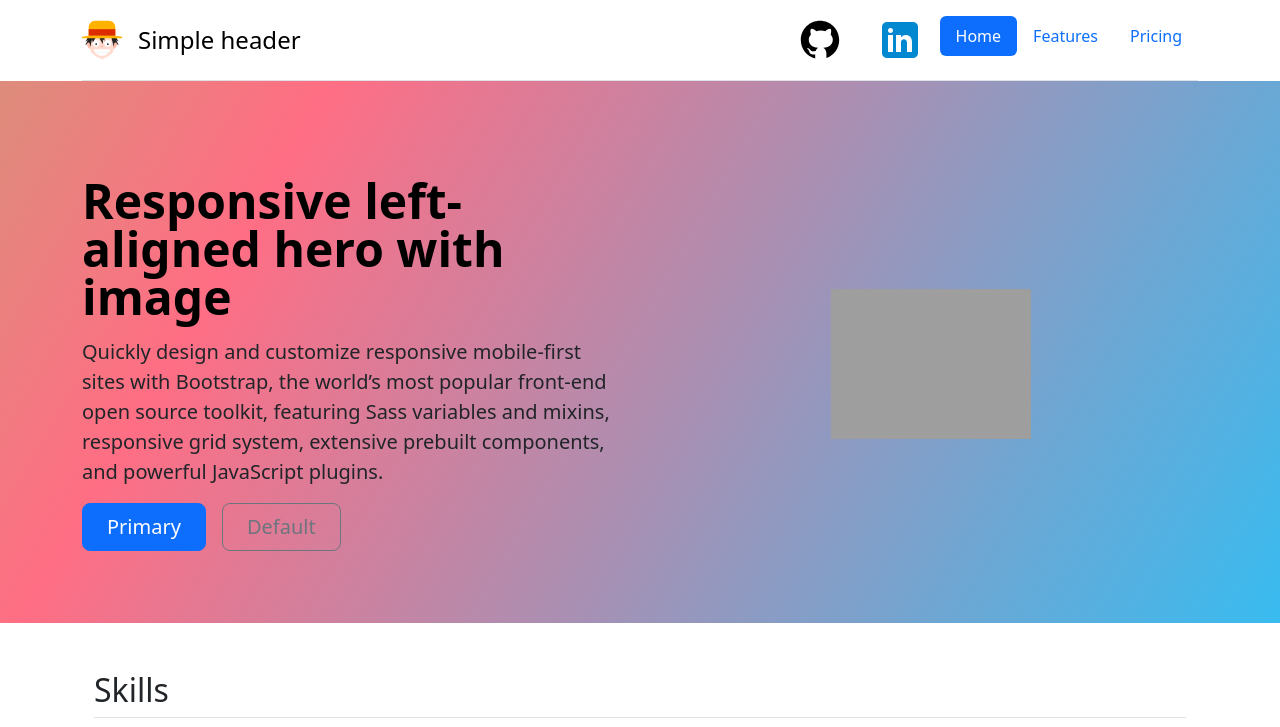
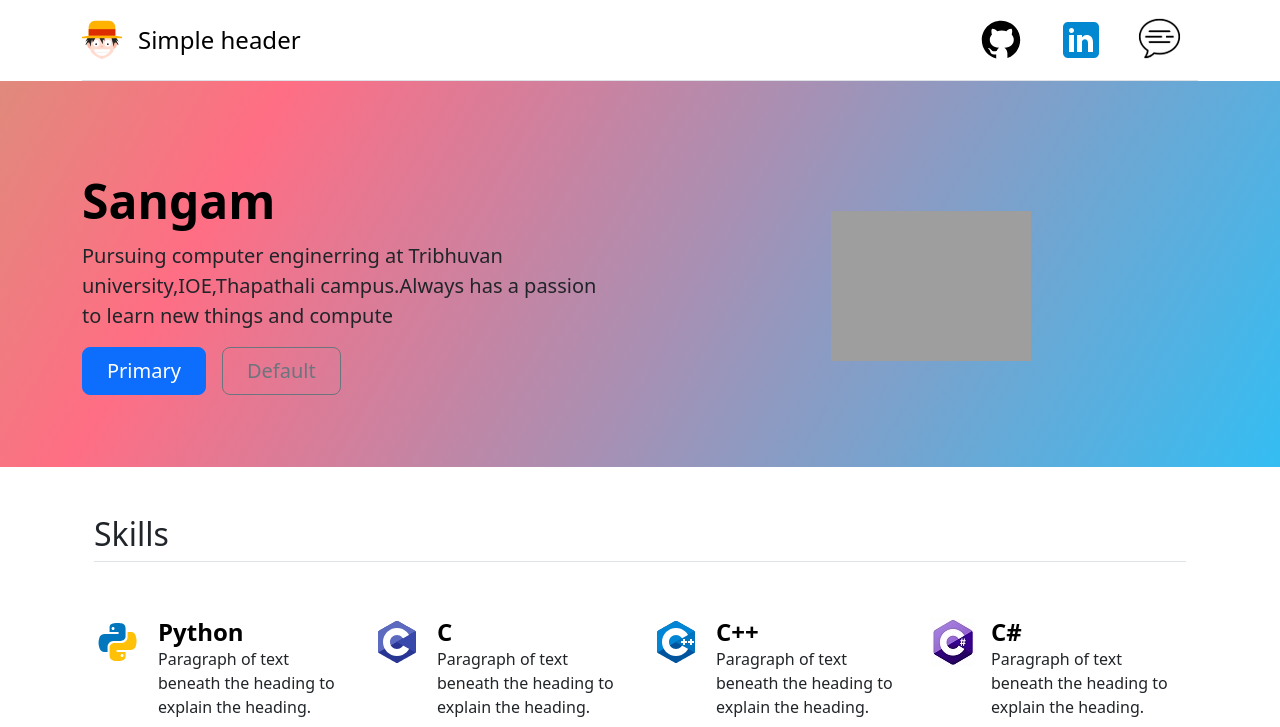
Before and after one commit to Sangameeee/web_portfolio, a Flask app: page / in a window 1280 px wide. Shown: the top 727 px of the page. Run offline with Flask 3, Linux system fonts and the light colour scheme; grey boxes are pictures that could not be loaded.

Commit message:
More customization
added files and images and modified menus

```diff
--- a/templates/index.html
+++ b/templates/index.html
@@ -24,9 +24,9 @@
                 <li class="nav-item"><a href="https://www.linkedin.com/in/sangamparajuli" class="nav-link pb-0 pt-0" target="_blank">
                   <img src="static/images/linkedin.svg" class="img-fluid">
                 </a></li>
-                <li class="nav-item"><a href="#" class="nav-link active" aria-current="page">Home</a></li>
-                <li class="nav-item"><a href="#" class="nav-link">Features</a></li>
-                <li class="nav-item"><a href="#" class="nav-link">Pricing</a></li>
+                <!-- <li class="nav-item"><a href="#" class="nav-link active" aria-current="page">Home</a></li> -->
+                <li class="nav-item"><a href="{{ url_for('contact_page')}}" class="nav-link pb-0 pt-0"><img src="static/images/message_icon.png" class="img-fluid"></a></li>
+                <!-- <li class="nav-item"><a href="#" class="nav-link">Pricing</a></li> -->
                 <!-- <li class="nav-item"><a href="#" class="nav-link">FAQs</a></li> -->
 
               </ul>
@@ -42,8 +42,8 @@
             <img src="bootstrap-themes.png" class="d-block mx-lg-auto img-fluid" alt="Bootstrap Themes" width="200" height="100" loading="lazy">
           </div>
           <div class="col-lg-6">
-            <h1 class="display-5 fw-bold text-body-emphasis lh-1 mb-3">Responsive left-aligned hero with image</h1>
-            <p class="lead">Quickly design and customize responsive mobile-first sites with Bootstrap, the world’s most popular front-end open source toolkit, featuring Sass variables and mixins, responsive grid system, extensive prebuilt components, and powerful JavaScript plugins.</p>
+            <h1 class="display-5 fw-bold text-body-emphasis lh-1 mb-3">Sangam</h1>
+            <p class="lead">Pursuing computer enginerring at Tribhuvan university,IOE,Thapathali campus.Always has a passion to learn new things and compute</p>
             <div class="d-grid gap-2 d-md-flex justify-content-md-start">
               <button type="button" class="btn btn-primary btn-lg px-4 me-md-2">Primary</button>
               <button type="button" class="btn btn-outline-secondary btn-lg px-4">Default</button>
@@ -134,7 +134,7 @@
         </div>
         <div class="carousel-inner">
           <div class="carousel-item">
-            <svg class="bd-placeholder-img" width="100%" height="100%" xmlns="http://www.w3.org/2000/svg" aria-hidden="true" preserveAspectRatio="xMidYMid slice" focusable="false"><rect width="100%" height="100%" fill="#777"></rect></svg>
+            <svg class="bd-placeholder-img" width="100%" height="100%" xmlns="http://www.w3.org/2000/svg" aria-hidden="true" preserveAspectRatio="xMidYMid slice" focusable="false"><rect width="100%" height="100%" fill="#777"><image href="static/images/cmmspic/login_cmms.png" width="200" height="200"></rect></svg>
 
             <div class="container">
               <div class="carousel-caption text-start">
```
Also changed, not shown: static/images/cmmspic/login_cmms.png (added), static/images/home.svg (deleted), static/images/message_icon.png (added).
